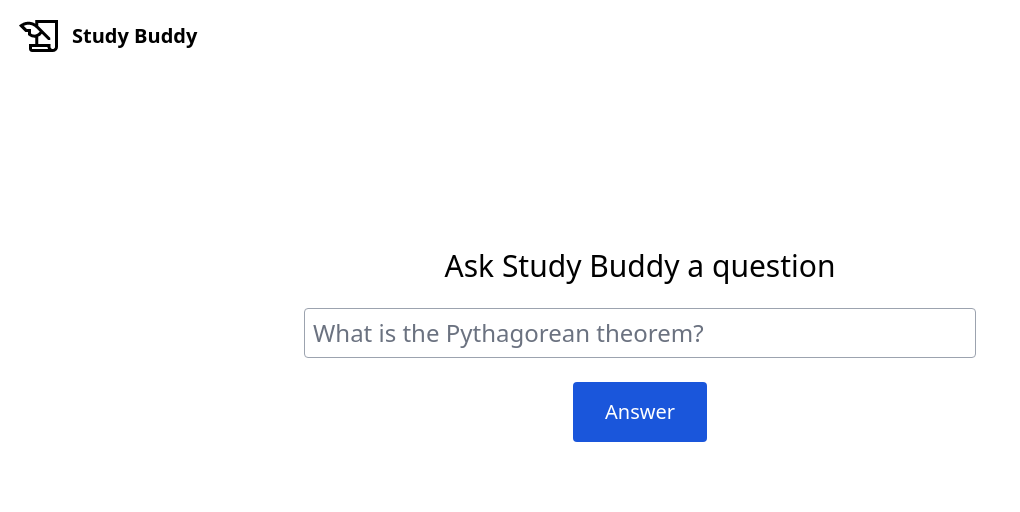
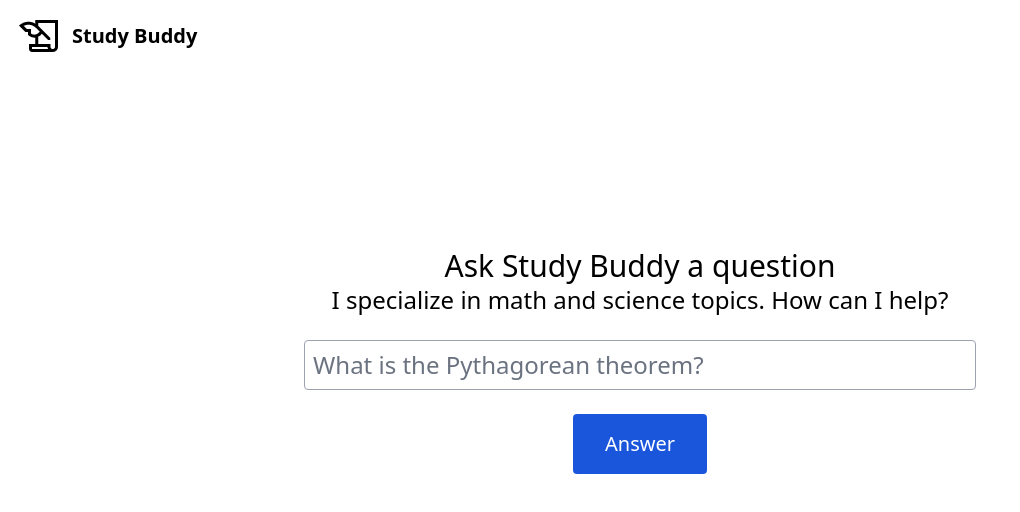
Before and after one commit to nicolehu26/subject-help, a Next.js app: page / in a window 1280 px wide. Shown: the top 512 px of the page, without its empty margins (0-1020 px from the left). Built offline with nearby package versions, Linux system fonts and the light colour scheme.

Commit message:
slight changes with wording

```diff
--- a/pages/editor.tsx
+++ b/pages/editor.tsx
@@ -68,7 +68,7 @@ const Editor: NextPage = () => {
             </span>
           </h1>
           <p className="text-xl mt-5">
-            Here's the basic idea. Click the button for a more in-depth answer.
+            Here's an explanation. You can go back and ask again if you have further questions.
           </p>
           <form className="min-w-full" onSubmit={handleSubmit}>
             <input
--- a/pages/index.tsx
+++ b/pages/index.tsx
@@ -53,6 +53,10 @@ const Home: NextPage = () => {
             Ask Study Buddy a question
           </h1>
 
+          <h3 className="text-2xl font-regular">
+            I specialize in math and science topics. How can I help?
+          </h3>
+
           <form
             className="mt-6 flex w-full flex-1 flex-col items-center justify-center"
             onSubmit={handleSubmit}
```
